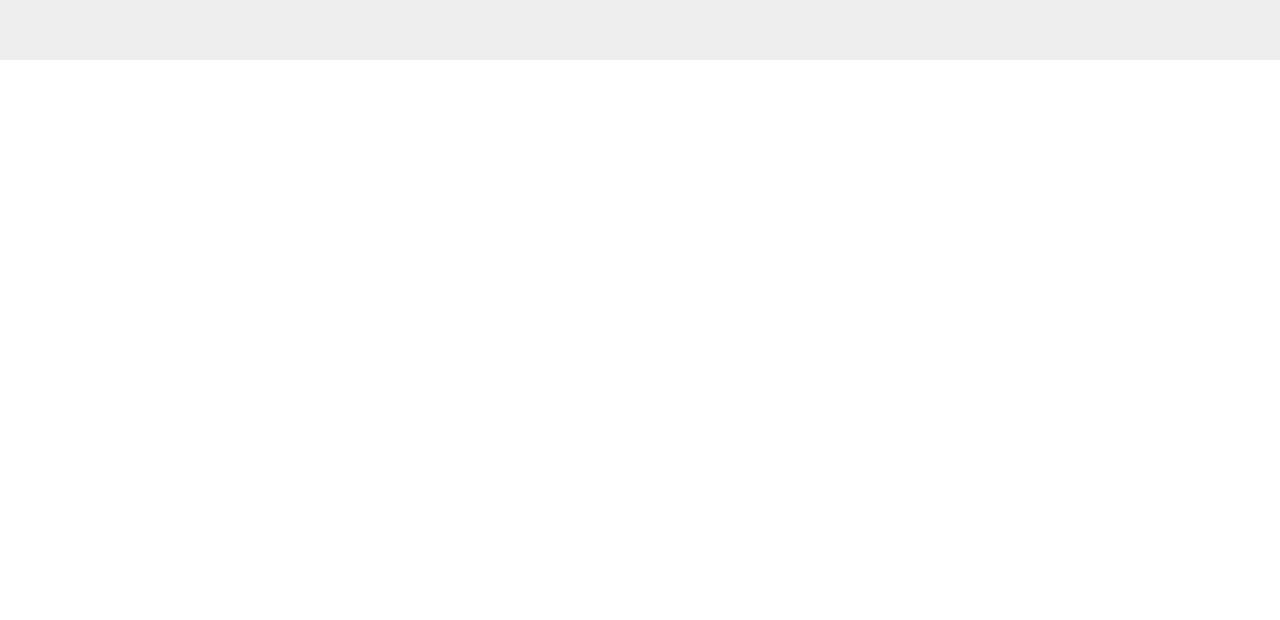
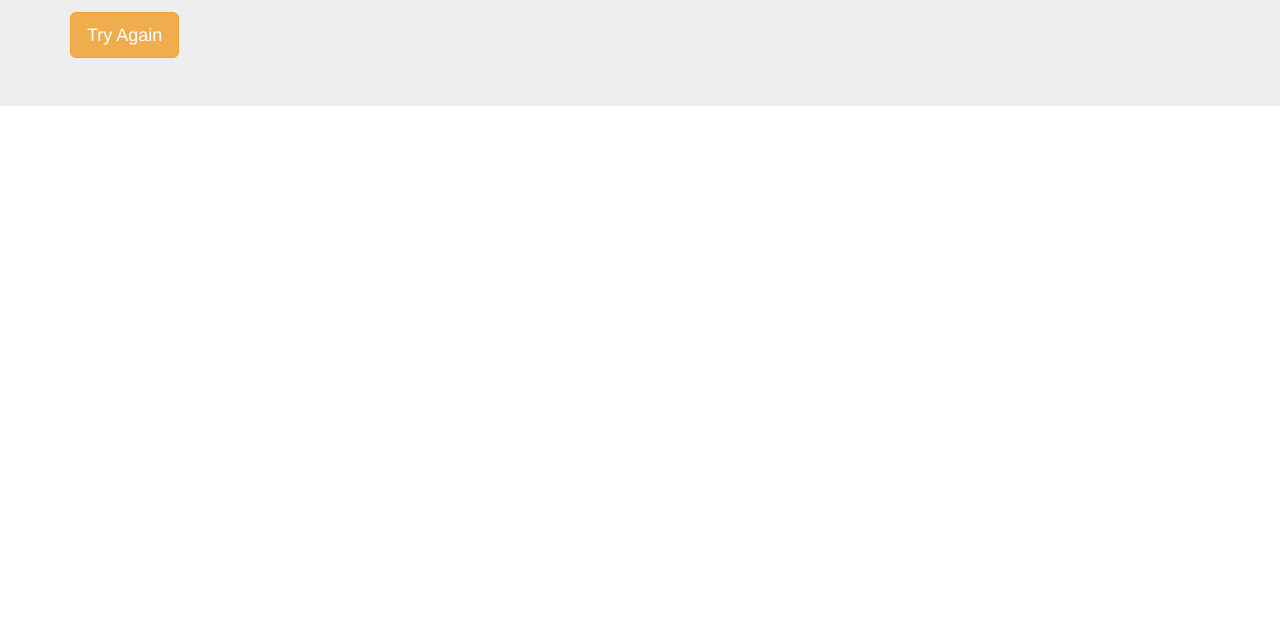
Before and after one commit to sinhaa-aankit/Newsletter_Signup, a website: page failure.html in a window 1280 px wide. Shown: the part 180-800 px from the top of the page. Drawn offline with nearby package versions, Linux system fonts and the light colour scheme.

Commit message:
Added a Try Again button to failure.html to get back to signup if something went wrong.

```diff
--- a/failure.html
+++ b/failure.html
@@ -12,6 +12,10 @@
 		<div class = "container">
 			<h1 class="display-4">Uh oh!</h1>
 			<p class="lead">There is a problem Signing you up. Please try again. </p>
+
+			<form action="/failure" method="post">
+				<button class="btn btn-warning btn-lg" type="submit" name="button">Try Again</button>
+			</form>
 		</div>
 	</div>
 
```
